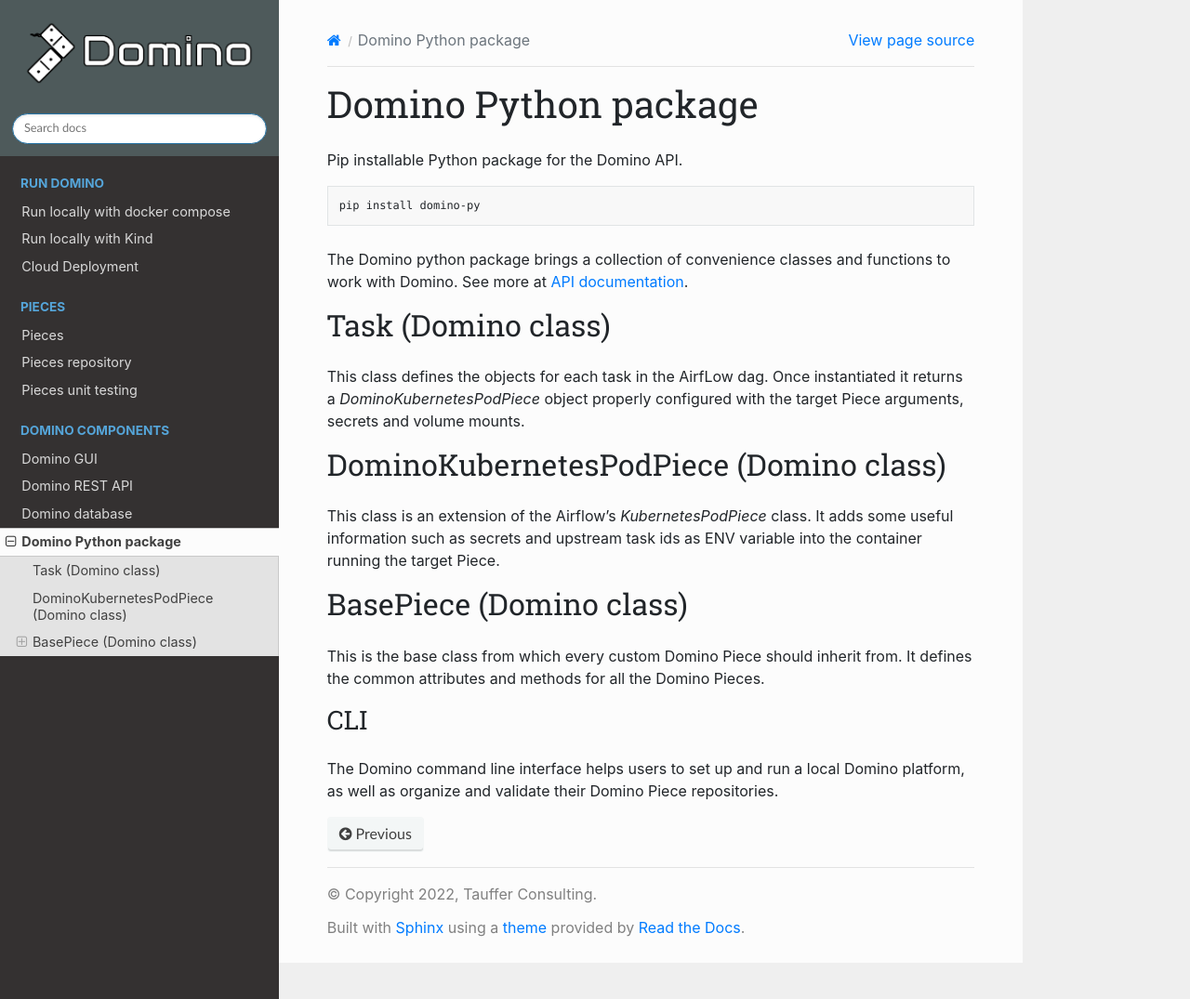
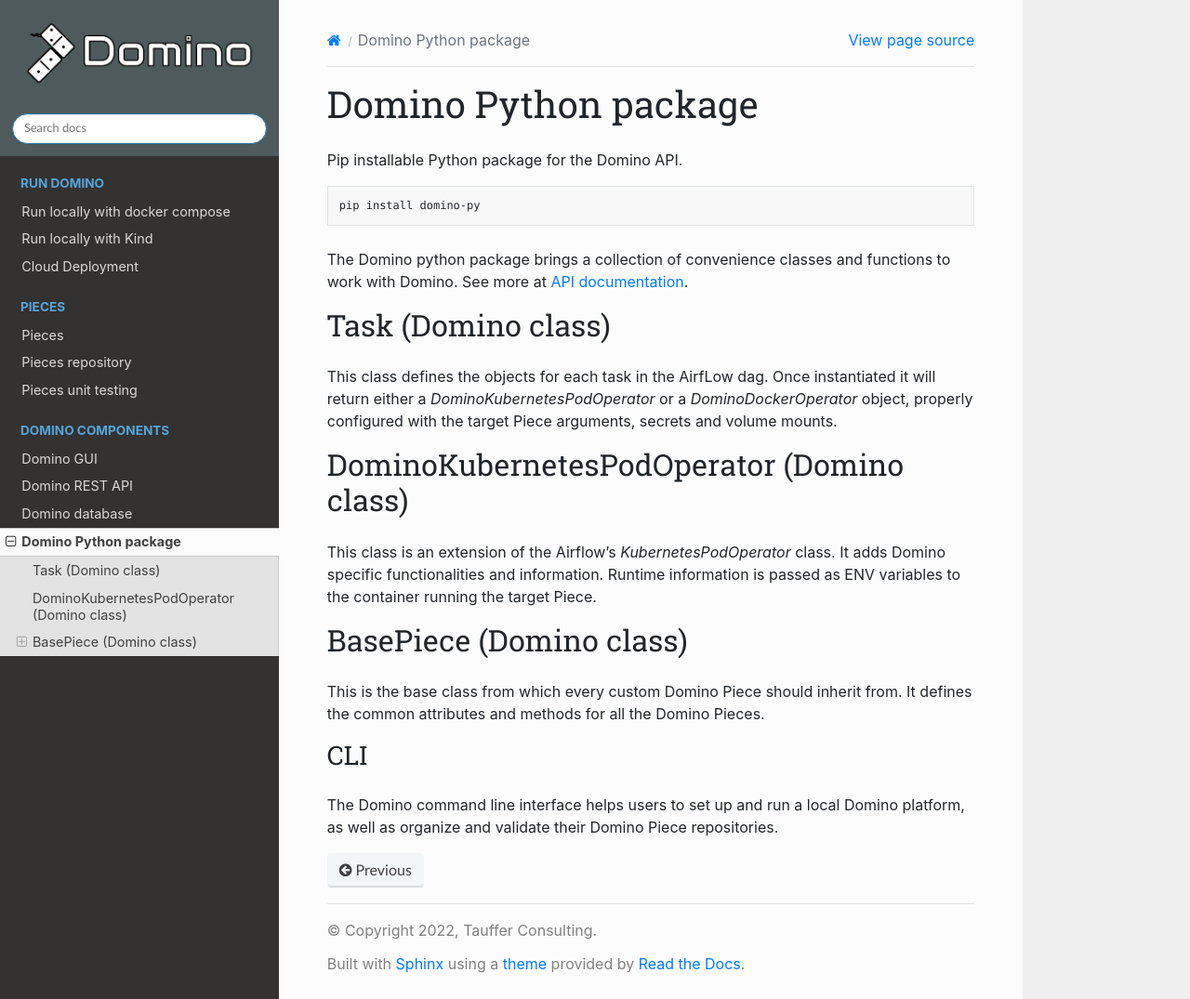
Before and after one commit to Tauffer-Consulting/domino, a Sphinx documentation site: the page built from docs/source/pages/domino_components_python_package.rst, in a window 1280 px wide and 1075 px high. Shown: the whole window at 93% size. Built offline with Sphinx 7.4.7 and the Read the Docs theme 2.0.0, drawn with Linux system fonts in a browser that asks for light colours.

```diff
--- a/docs/source/pages/domino_components_python_package.rst
+++ b/docs/source/pages/domino_components_python_package.rst
@@ -14,13 +14,13 @@ The Domino python package brings a collection of convenience classes and functio
 Task (Domino class)
 ~~~~~~~~~~~~~~~~~~~~
 
-This class defines the objects for each task in the AirfLow dag. Once instantiated it returns a `DominoKubernetesPodPiece` object properly configured with the target Piece arguments, secrets and volume mounts.
+This class defines the objects for each task in the AirfLow dag. Once instantiated it will return either a `DominoKubernetesPodOperator` or a `DominoDockerOperator` object, properly configured with the target Piece arguments, secrets and volume mounts.
 
 
-DominoKubernetesPodPiece (Domino class)
+DominoKubernetesPodOperator (Domino class)
 ~~~~~~~~~~~~~~~~~~~~~~~~~~~~~~~~~~~~~~~~~~~
 
-This class is an extension of the Airflow's `KubernetesPodPiece` class. It adds some useful information such as secrets and upstream task ids as ENV variable into the container running the target Piece.
+This class is an extension of the Airflow's `KubernetesPodOperator` class. It adds Domino specific functionalities and information. Runtime information is passed as ENV variables to the container running the target Piece.
 
 
 BasePiece (Domino class)
```
Also changed, not shown: README.md (+5 -5 lines).
